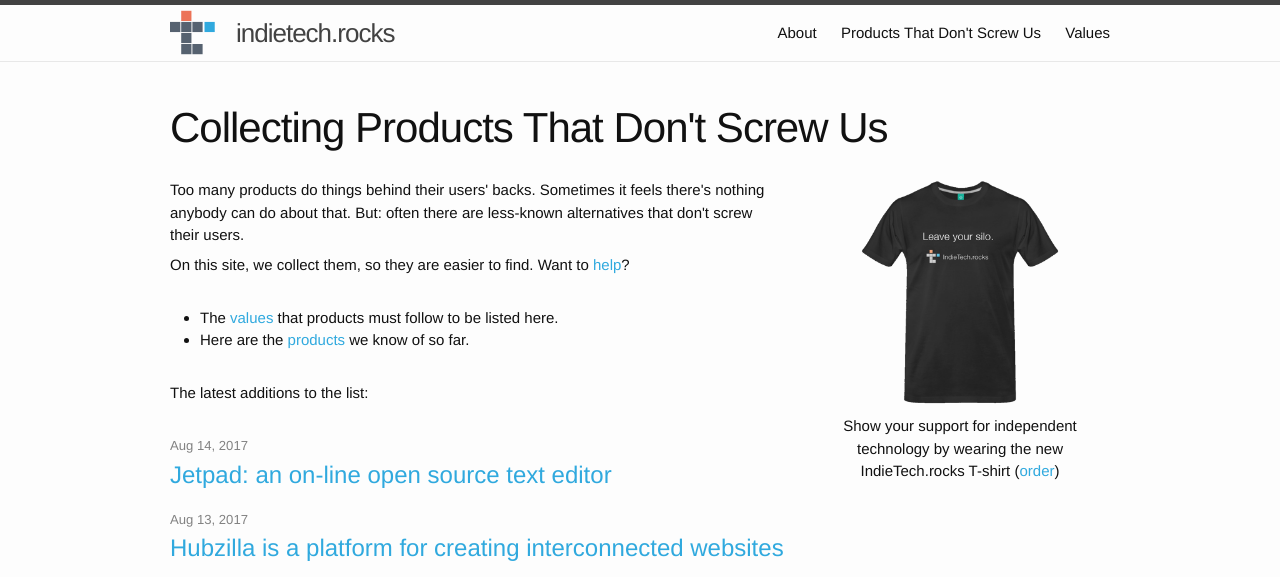
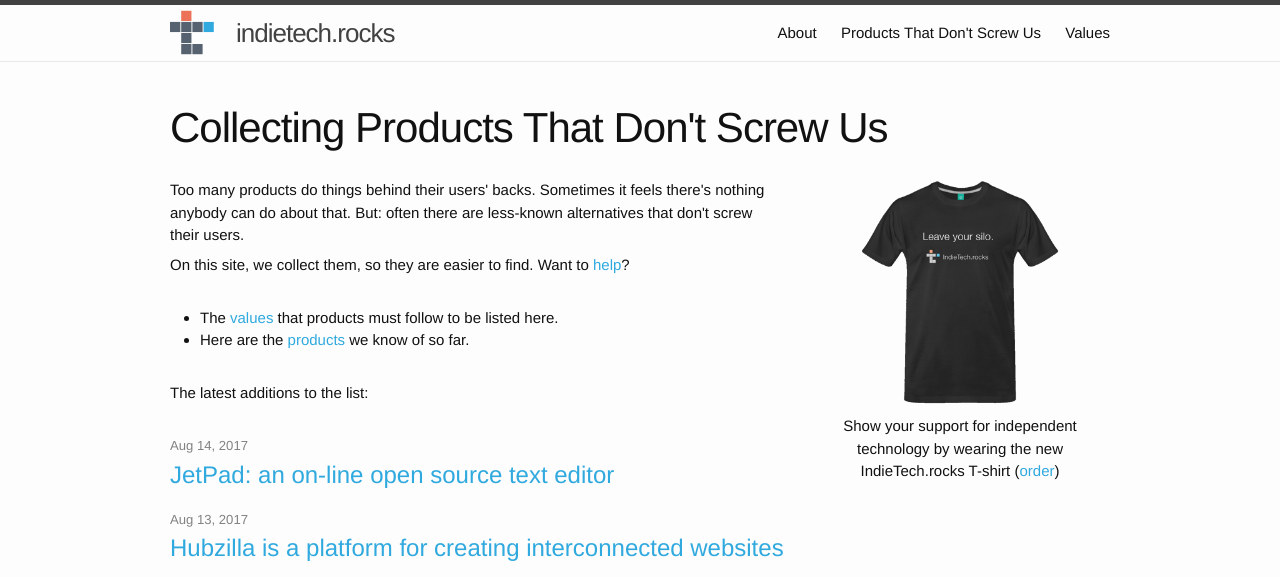
Before and after one commit to indietechrocks/indietech.rocks, a Jekyll site: the page built from index.html, in a window 1280 px wide. Shown: the top 577 px of the page. Built offline with Jekyll 4.4.1, drawn with Linux system fonts in a browser that asks for light colours.

Commit message:
intercaps

```diff
--- a/_posts/2017-08-14-jetpad.markdown
+++ b/_posts/2017-08-14-jetpad.markdown
@@ -1,6 +1,6 @@
 ---
 layout: post
-title:  "Jetpad: an on-line open source text editor"
+title:  "JetPad: an on-line open source text editor"
 date:   2017-08-14 18:20:24 +0000
 categories: update
 ---
@@ -8,8 +8,8 @@
 When browsers were young, who would have thought that entire text editors
 could run inside them?
 
-Jetpad is one of them. But unlike others (like Google docs), it is open-source,
+JetPad is one of them. But unlike others (like Google docs), it is open-source,
 and does not lock you into somebody else's cloud, and you can keep control
 over your documents.
 
-Go to the <a href="/products/#Jetpad">Jetpad</a> listing.
+Go to the <a href="/products/#JetPad">JetPad</a> listing.
```
